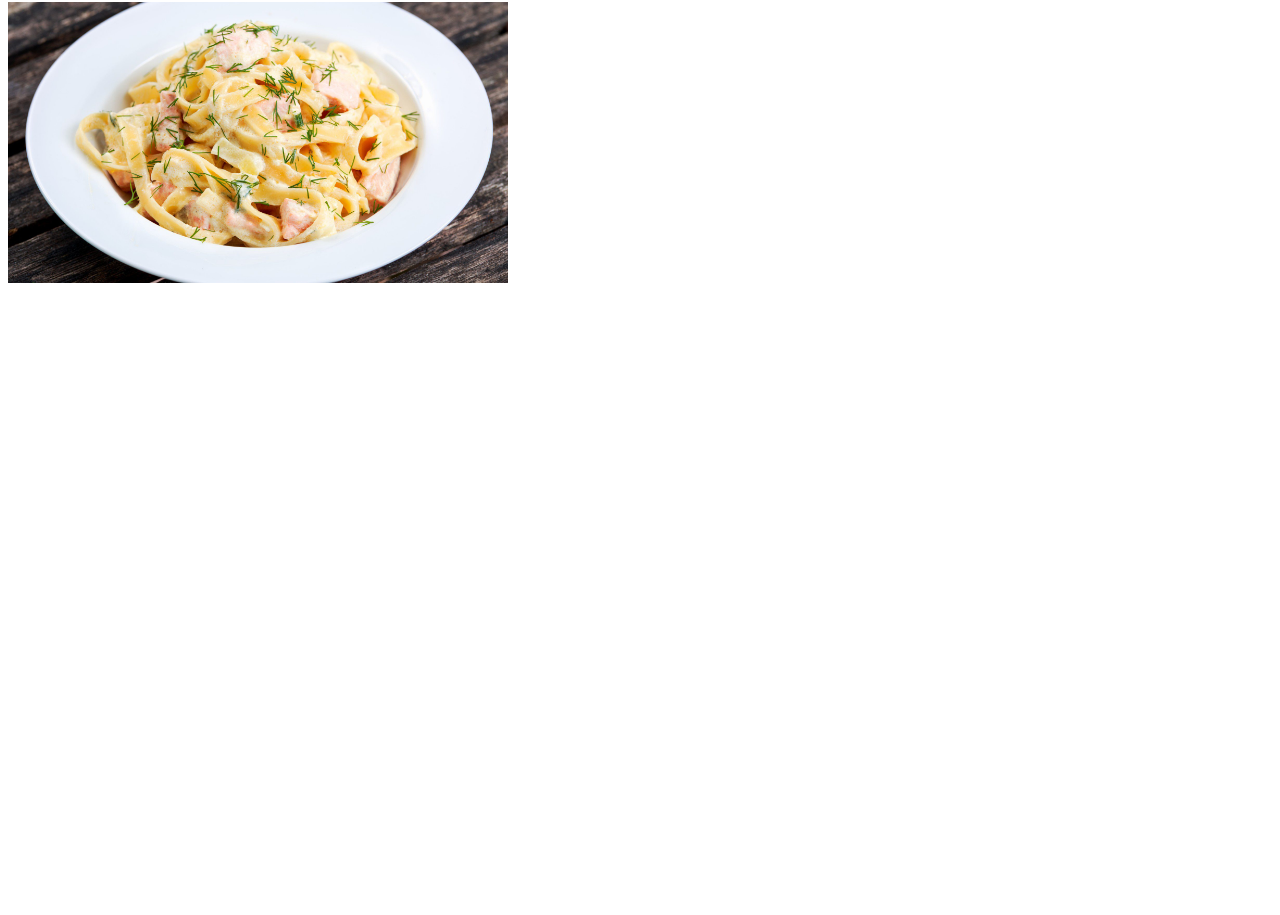
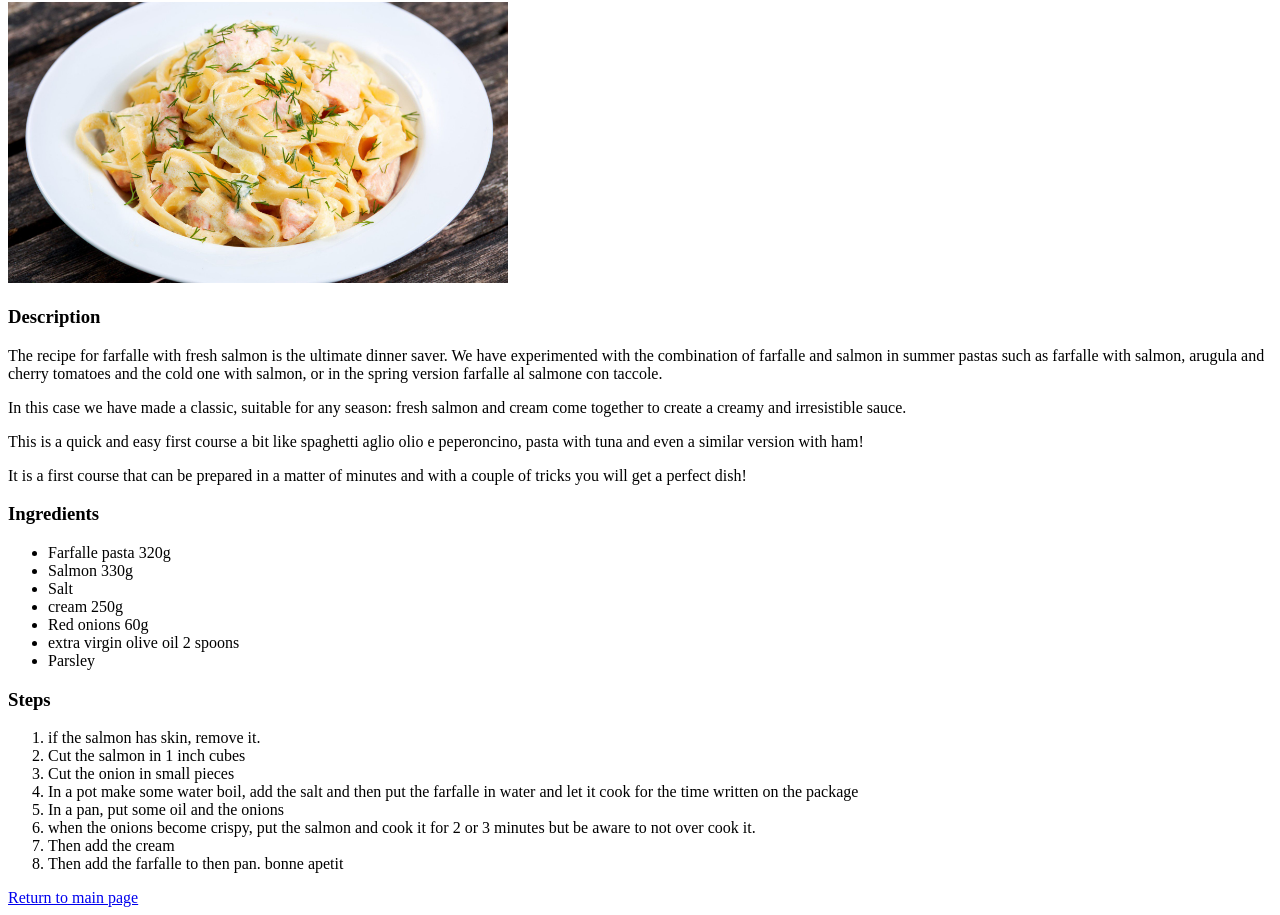
Before and after one commit to Broly366/odin-recipes, a plain HTML site: page recipes/pastapannaesalmone.html in a window 1280 px wide. Shown: the part 78-993 px from the top of the page. Before the commit the page ends 800 px from the top, so only its background shows below. Drawn offline with Linux system fonts and the light colour scheme.

Commit message:
Add pastapannaesalmone descr, ingred, steps
added the descriptionn, ingredients and steps sections. also created a return to main page link

```diff
--- a/recipes/pastapannaesalmone.html
+++ b/recipes/pastapannaesalmone.html
@@ -7,5 +7,38 @@
     <body>
         <h1>Pasta Panna e Salmone</h1>
         <img src="../images/pastapannaesalmone.jpg" alt="Pasta Panna e Salmone" width="500">
+
+            <h3>Description</h3>
+                <p>The recipe for farfalle with fresh salmon is the ultimate dinner saver. We have experimented with the combination of farfalle and salmon in summer pastas such as farfalle with salmon, arugula and cherry tomatoes and the cold one with salmon, or in the spring version farfalle al salmone con taccole.</p>
+                <p>In this case we have made a classic, suitable for any season: fresh salmon and cream come together to create a creamy and irresistible sauce.</p>
+                <p>This is a quick and easy first course a bit like spaghetti aglio olio e peperoncino, pasta with tuna and even a similar version with ham!</p>
+                <p>It is a first course that can be prepared in a matter of minutes and with a couple of tricks you will get a perfect dish!</p>
+
+            <h3>Ingredients</h3>
+
+                <ul>
+                    <li>Farfalle pasta 320g</li>
+                    <li>Salmon 330g</li>
+                    <li>Salt</li>
+                    <li>cream 250g</li>
+                    <li>Red onions 60g</li>
+                    <li>extra virgin olive oil 2 spoons</li>
+                    <li>Parsley</li>
+                </ul>
+
+            <h3>Steps</h3>
+
+                <ol>
+                    <li>if the salmon has skin, remove it.</li>
+                    <li>Cut the salmon in 1 inch cubes</li>
+                    <li>Cut the onion in small pieces</li>
+                    <li>In a pot make some water boil, add the salt and then put the farfalle in water and let it cook for the time written on the package</li>
+                    <li>In a pan, put some oil and the onions</li>
+                    <li>when the onions become crispy, put the salmon and cook it for 2 or 3 minutes but be aware to not over cook it.</li>
+                    <li>Then add the cream</li>
+                    <li>Then add the farfalle to then pan. bonne apetit</li>
+                </ol>
+
+        <a href="../index.html">Return to main page</a>
     </body>
 </html>
```
Also changed, not shown: index.html (+0 -3 lines), recipes/pizza.html (+2 -0 lines), recipes/poke.html (+1 -0 lines).
